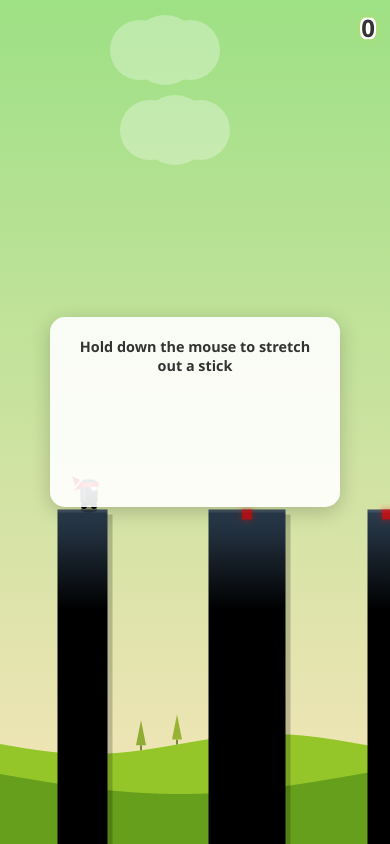
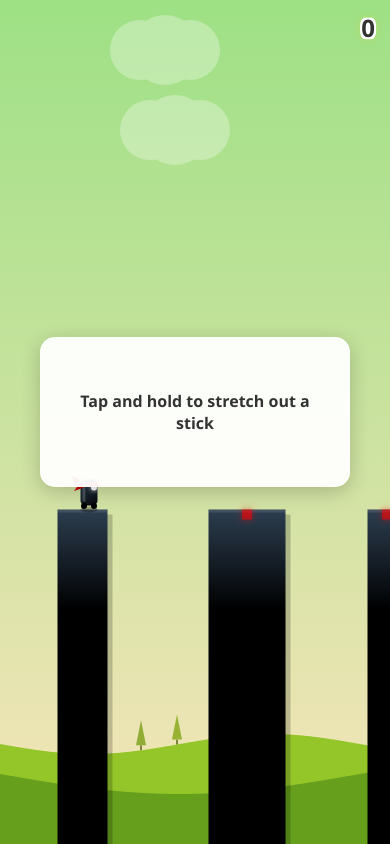
Before and after one commit to shloksathe18-dotcom/stick-hero, a plain HTML site: page index.html in a window 390 px wide. Drawn offline with Linux system fonts and the light colour scheme.

Commit message:
Update index.html

```diff
--- a/index.html
+++ b/index.html
@@ -23,6 +23,15 @@ body {
 
 canvas {
   box-shadow: 0 10px 40px rgba(0, 0, 0, 0.3);
+  display: block;
+  max-width: 100%;
+  max-height: 100vh;
+}
+
+@media (max-width: 768px) {
+  body {
+    cursor: default;
+  }
 }
 
 .container {
@@ -74,20 +83,41 @@ canvas {
 }
 
 #introduction {
-  width: 200px;
-  height: 150px;
+  width: 220px;
+  min-height: 100px;
   position: absolute;
   font-weight: 600;
-  font-size: 0.8em;
+  font-size: 0.85em;
   font-family: "Segoe UI", Tahoma, Geneva, Verdana, sans-serif;
   text-align: center;
   transition: opacity 2s;
-  background: rgba(255, 255, 255, 0.9);
+  background: rgba(255, 255, 255, 0.95);
   padding: 20px;
   border-radius: 15px;
   box-shadow: 0 5px 20px rgba(0, 0, 0, 0.2);
   animation: bounce 2s ease-in-out infinite;
   color: #333;
+  display: flex;
+  align-items: center;
+  justify-content: center;
+}
+
+.desktop-instruction {
+  display: inline;
+}
+
+.mobile-instruction {
+  display: none;
+}
+
+@media (max-width: 768px), (hover: none) {
+  .desktop-instruction {
+    display: none;
+  }
+
+  .mobile-instruction {
+    display: inline;
+  }
 }
 
 @keyframes bounce {
@@ -97,8 +127,9 @@ canvas {
 
 @media (max-width: 768px) {
   #introduction {
-    font-size: 0.9em;
-    width: 250px;
+    font-size: 1em;
+    width: 260px;
+    padding: 25px;
   }
 }
 
@@ -396,7 +427,10 @@ canvas {
   <div class="container">
     <div id="score"></div>
     <canvas id="game" width="375" height="375"></canvas>
-    <div id="introduction">Hold down the mouse to stretch out a stick</div>
+    <div id="introduction">
+      <span class="desktop-instruction">Hold down the mouse to stretch out a stick</span>
+      <span class="mobile-instruction">Tap and hold to stretch out a stick</span>
+    </div>
     <div id="perfect">DOUBLE SCORE</div>
     <button id="restart">RESTART</button>
   </div>
@@ -567,10 +601,22 @@ const heroWidth = 17;
 const heroHeight = 30;
 
 const canvas = document.getElementById("game");
+
+// Detect if mobile device
+const isMobile = /Android|webOS|iPhone|iPad|iPod|BlackBerry|IEMobile|Opera Mini/i.test(navigator.userAgent) ||
+                 (window.innerWidth <= 768);
+
+// Set canvas size
 canvas.width = window.innerWidth;
 canvas.height = window.innerHeight;
 
 const ctx = canvas.getContext("2d");
+
+// Update instruction text based on device
+if (isMobile) {
+  document.querySelector('.desktop-instruction').style.display = 'none';
+  document.querySelector('.mobile-instruction').style.display = 'inline';
+}
 
 const introductionElement = document.getElementById("introduction");
 const perfectElement = document.getElementById("perfect");
@@ -706,6 +752,22 @@ window.addEventListener("resize", function (event) {
   canvas.height = window.innerHeight;
   draw();
 });
+
+// Prevent accidental page refresh on mobile
+let touchStartY = 0;
+document.addEventListener('touchstart', function(e) {
+  touchStartY = e.touches[0].clientY;
+}, { passive: false });
+
+document.addEventListener('touchmove', function(e) {
+  const touchY = e.touches[0].clientY;
+  const touchDiff = touchY - touchStartY;
+
+  // Prevent pull-to-refresh
+  if (touchDiff > 0 && window.scrollY === 0) {
+    e.preventDefault();
+  }
+}, { passive: false });
 
 window.requestAnimationFrame(animate);
 
```
